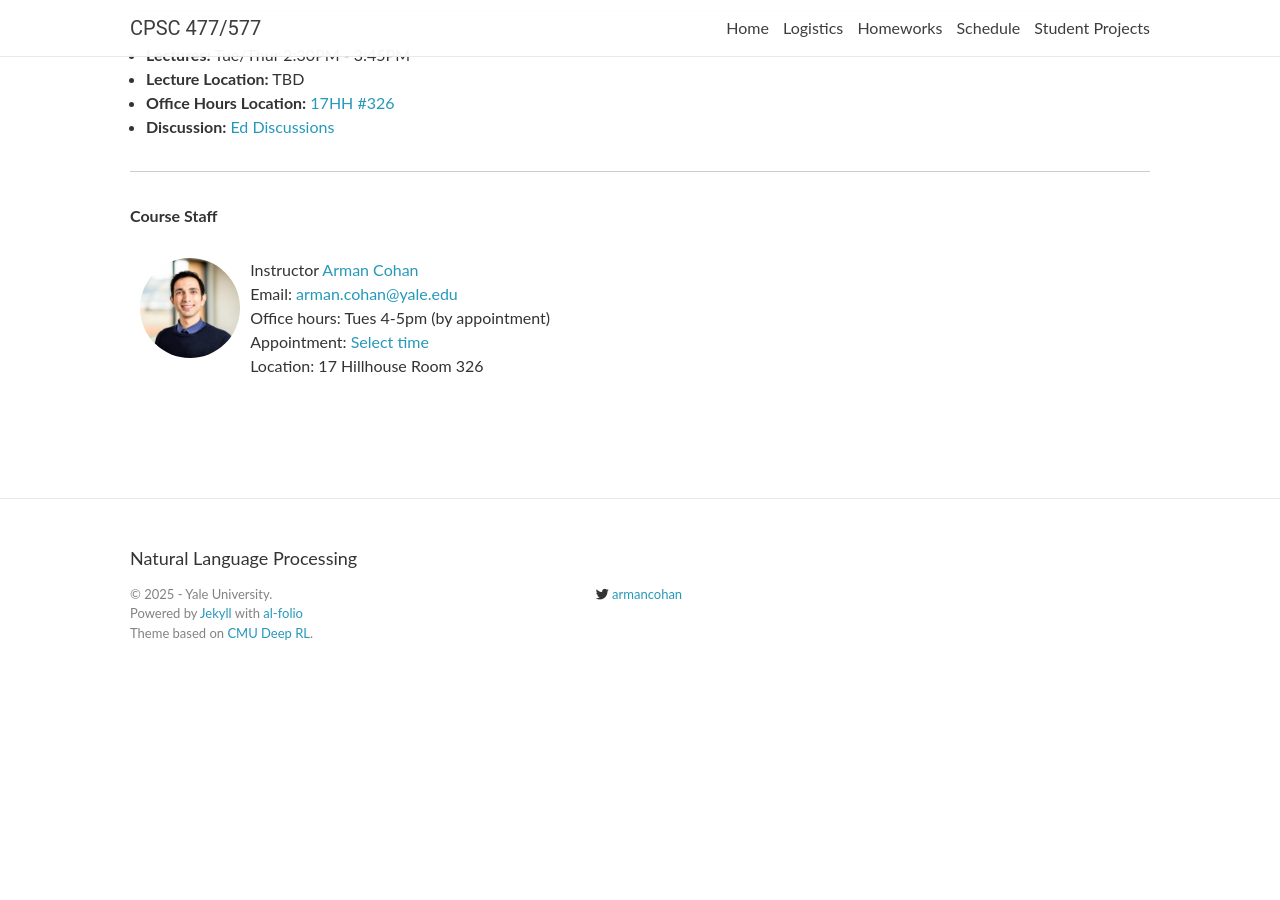
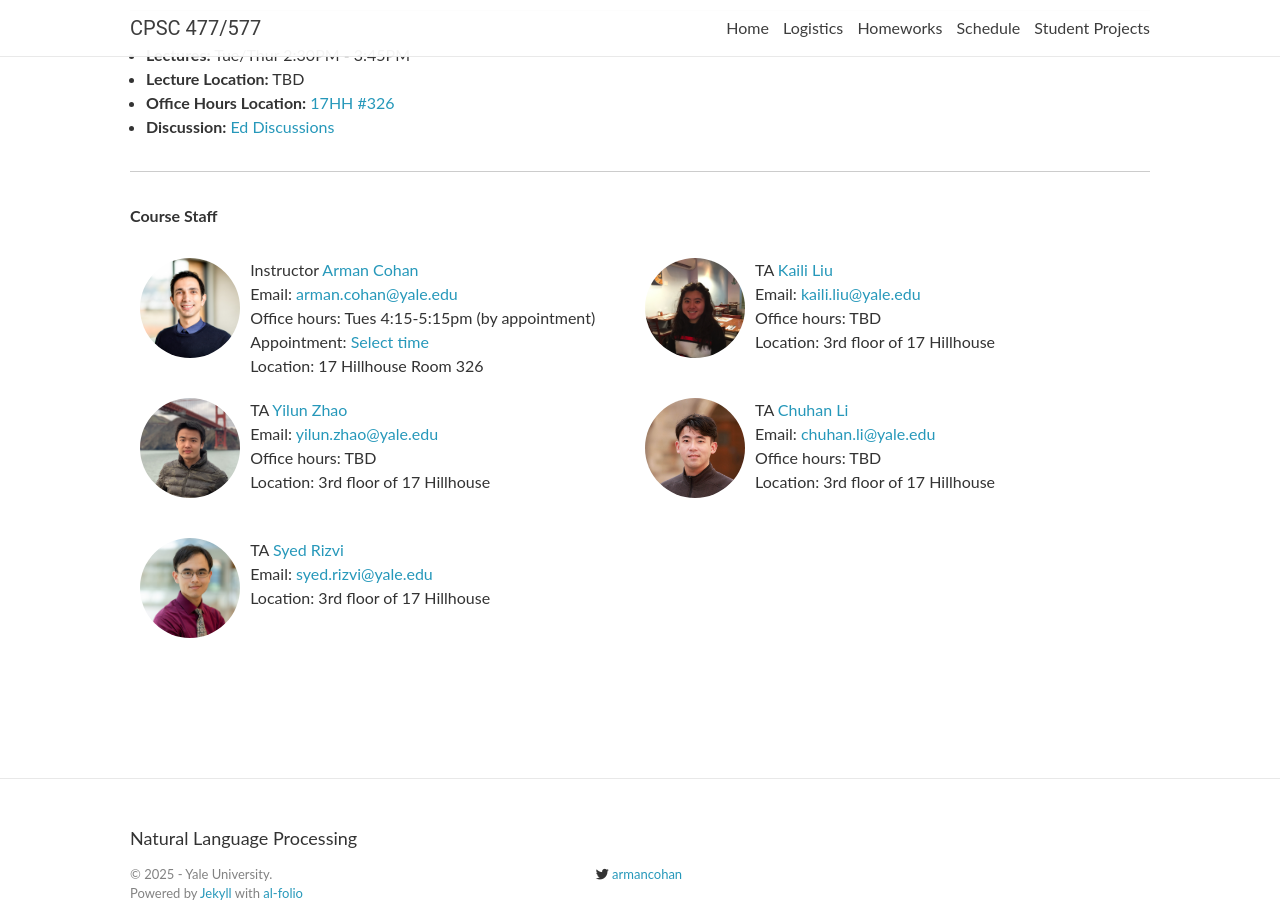
Before and after one commit to yale-nlp/cpsc477, a Jekyll site: the page built from _pages/about.md, in a window 1280 px wide and 900 px high, scrolled down 1198 px. Built offline with Jekyll 4.4.1, drawn with Linux system fonts in a browser that asks for light colours; nearby versions of some CDN libraries; comment, search, counter and statistics services are not loaded; before the commit the page ends 1886 px from its top, so only the background shows below that.

Commit message:
add staff

```diff
--- a/_data/staff.yml
+++ b/_data/staff.yml
@@ -2,9 +2,35 @@ Instructors:
   - name: Arman Cohan
     email: arman.cohan@yale.edu
     url: https://armancohan.com
-    office-hours: Tues 4-5pm (by appointment)
+    office-hours: Tues 4:15-5:15pm (by appointment)
     appointment-url: https://calendly.com/arman-cohan/office-hours
     location: 17 Hillhouse Room 326
     image: staff/arman.jpg
 
 TAs:
+  - name: Kaili Liu
+    email: kaili.liu@yale.edu
+    url: https://pybeebee.com/
+    office-hours: TBD
+    location: 3rd floor of 17 Hillhouse
+    image: staff/kaili_liu.png
+
+  - name: Yilun Zhao
+    email: yilun.zhao@yale.edu
+    url: https://yilunzhao.github.io/
+    office-hours: TBD
+    location: 3rd floor of 17 Hillhouse
+    image: staff/yilun.jpg
+
+  - name: Chuhan Li
+    email: chuhan.li@yale.edu
+    office-hours: TBD
+    url: https://leechuh.github.io/
+    location: 3rd floor of 17 Hillhouse
+    image: staff/chuhan_li.jpg
+
+  - name: Syed Rizvi
+    email: syed.rizvi@yale.edu
+    url: https://syedarizvi.com/
+    location: 3rd floor of 17 Hillhouse
+    image: staff/syed_rizvi.png
```
Also changed, not shown: assets/img/staff/chuhan_li.jpg (added), assets/img/staff/kaili_liu.png (added), assets/img/staff/syed_rizvi.png (added), assets/img/staff/yilun.jpg (added).
